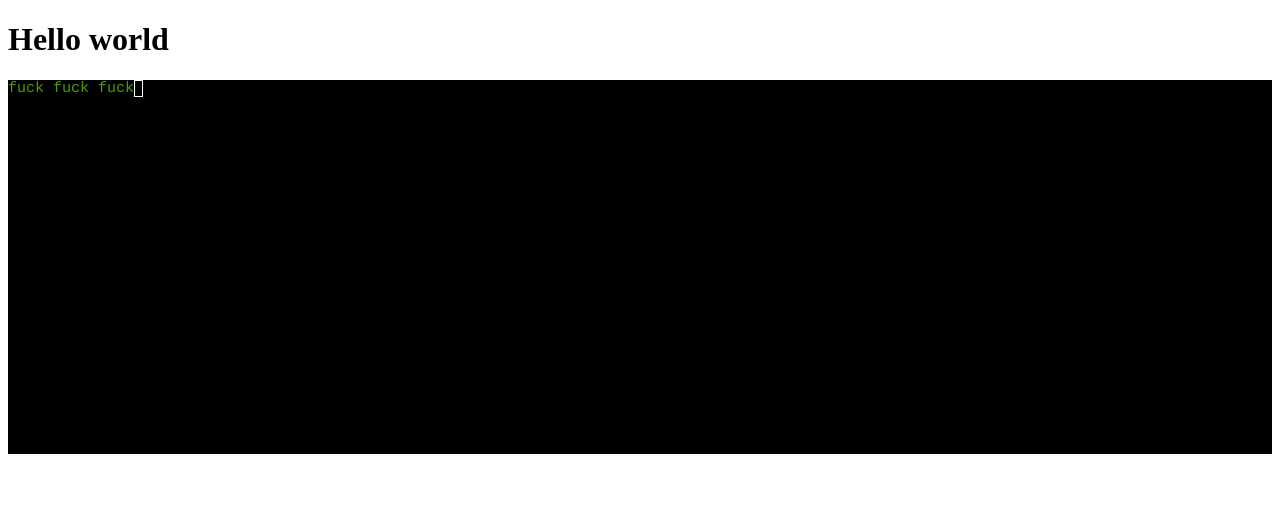
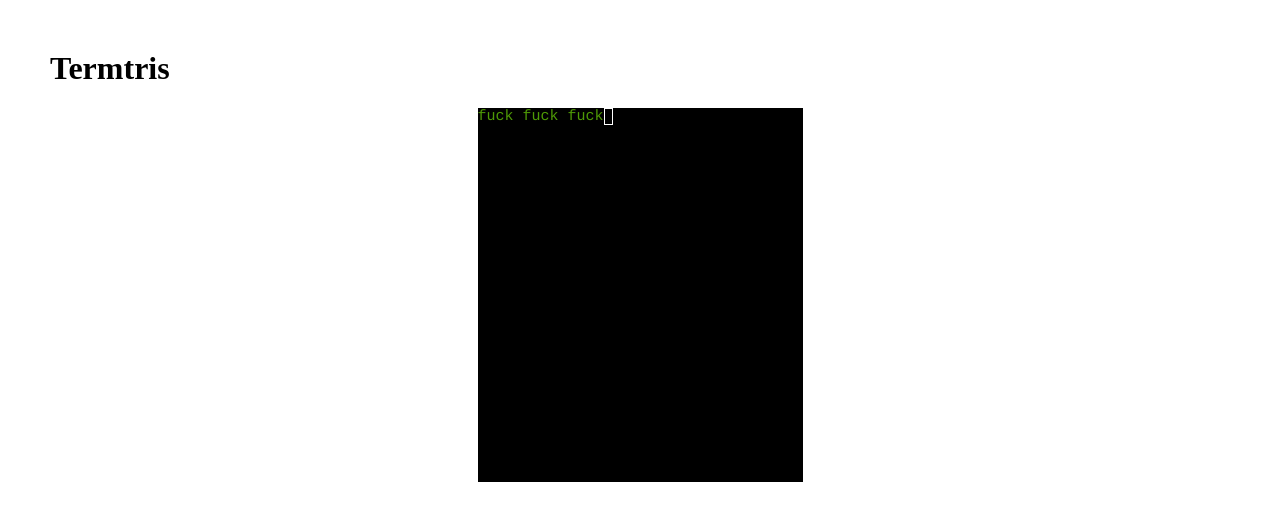
Before and after one commit to zangston/termtris, a plain HTML site: page index.html in a window 1280 px wide. Drawn offline with nearby package versions, Linux system fonts and the light colour scheme.

Commit message:
Center terminal element

```diff
--- a/index.html
+++ b/index.html
@@ -1,3 +1,15 @@
+<style>
+
+  body {
+    margin: 50;
+  }
+
+  #terminal {
+    width: 325px;
+    margin: auto;
+  }
+</style>
+
 <!doctype html>
 <html>
   <head>
@@ -6,9 +18,11 @@
       href="https://unpkg.com/xterm/css/xterm.css"
     />
     <script src="https://unpkg.com/xterm/lib/xterm.js"></script>
-</head>
+  </head>
+
   <body>
-    <h1>Hello world</h1>
+    <h1>Termtris</h1>
+
     <div id="terminal"></div>
     <script>
       var xterm = new Terminal();
```
